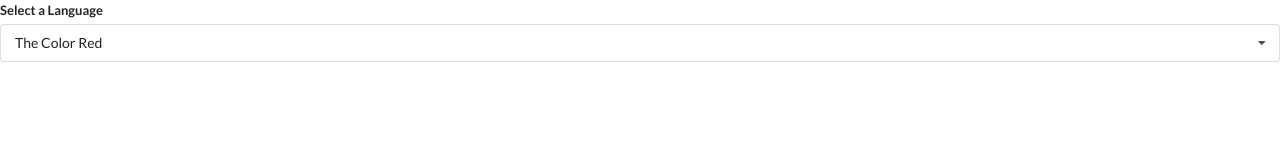
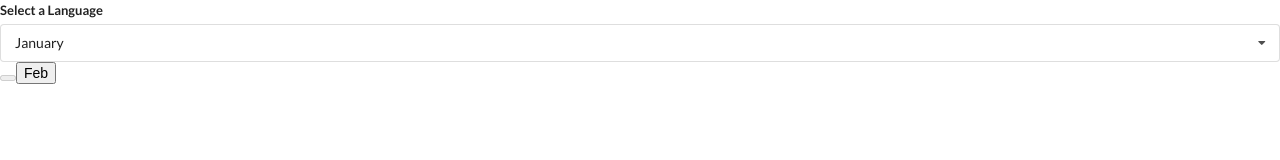
Before and after one commit to josecho/widgetsHooks, a React (Create React App) app: page / in a window 1280 px wide. Shown: the top 160 px of the page. Built offline with nearby package versions, Linux system fonts and the light colour scheme.

Commit message:
pagination

```diff
--- a/src/App.js
+++ b/src/App.js
@@ -1,8 +1,9 @@
-import React, { useState } from 'react';
+import React, { useState, useEffect } from 'react';
 import Accordion from './components/Accordion';
 import Search from './components/Search';
 import Dropdown from './components/Dropdown';
 import Translate from './components/Translate';
+import Pagination from './components/Pagination';
 
 const items = [
   {
@@ -21,21 +22,70 @@ const items = [
 
 const options = [
   {
-    label: 'The Color Red',
-    value: 'red',
+    label: 'January',
+    value: 'Jan',
   },
   {
-    label: 'The Color Green',
-    value: 'green',
+    label: 'Febrero',
+    value: 'Feb',
   },
   {
-    label: 'A Shade of Blue',
-    value: 'blue',
+    label: 'marzo',
+    value: 'mar',
+  },
+  {
+    label: 'april',
+    value: 'apr',
+  },
+  {
+    label: 'mayo',
+    value: 'may',
+  },
+  {
+    label: 'junio',
+    value: 'xun',
+  },
+  {
+    label: 'july',
+    value: 'jul',
+  },
+  {
+    label: 'augustu',
+    value: 'aug',
+  },
+  {
+    label: 'setember',
+    value: 'sep',
+  },
+  {
+    label: 'octoberr',
+    value: 'oct',
+  },
+  {
+    label: 'nov',
+    value: 'nov',
+  },
+  {
+    label: 'dec',
+    value: 'dec',
   },
 ];
 
 const App = () => {
   const [selected, setSelected] = useState(options[0]);
+
+
+  const [month, setMotnh] = useState();
+
+  useEffect(() => {
+    const index = options.findIndex(x => x.value === selected.value);
+    setMotnh(index);
+    console.log("index:", index);
+  }, [selected]);
+
+  function handlePageChange(newPage) {
+    console.log("new page:", newPage)
+  }
 
   return (
     <div>
@@ -48,6 +98,7 @@ const App = () => {
       />
       {/*  <Search /> */}
       {/* <Translate /> */}
+      <Pagination month={month} onPageChange={handlePageChange} />
     </div>
   );
 };
--- /dev/null
+++ b/src/components/Pagination.js
@@ -0,0 +1,57 @@
+import React, { useState, useEffect } from 'react';
+import PropTypes from 'prop-types';
+
+Pagination.propTypes = {
+  month: PropTypes.number,
+  onPageChange: PropTypes.func,
+}
+
+Pagination.defaultProps = {
+  onPageChange: null,
+}
+
+function Pagination(props) {
+  const { month, onPageChange } = props;
+  const [numberMonth, setnumberMonth] = useState();
+
+  useEffect(() => {
+    setnumberMonth(month);
+  }, [month]);
+
+
+  let months = ["Jan", "Feb", "mar", "apr", "may", "xun", "jul", "aug", "sep", "oct", "nov", "dec"];
+
+  function handlePrev(newPage) {
+    setnumberMonth(numberMonth - 1);
+    if (onPageChange) {
+      onPageChange(numberMonth);
+    }
+  }
+
+  function handleNext(newPage) {
+    setnumberMonth(numberMonth + 1);
+    if (onPageChange) {
+      onPageChange(numberMonth);
+    }
+  }
+  return (
+
+    <div>
+      <button
+        disabled={numberMonth === 0}
+        onClick={() => handlePrev(numberMonth)}
+      >
+        {months[numberMonth - 1]}
+      </button>
+      <button
+        disabled={numberMonth === 11}
+        onClick={() => handleNext(numberMonth)}
+      >
+        {months[numberMonth + 1]}
+      </button>
+
+    </div>
+  );
+}
+
+export default Pagination;
```
Also changed, not shown: hooks/usePagination.js (added, +31 -0 lines), src/components/paginationold.js (added).
